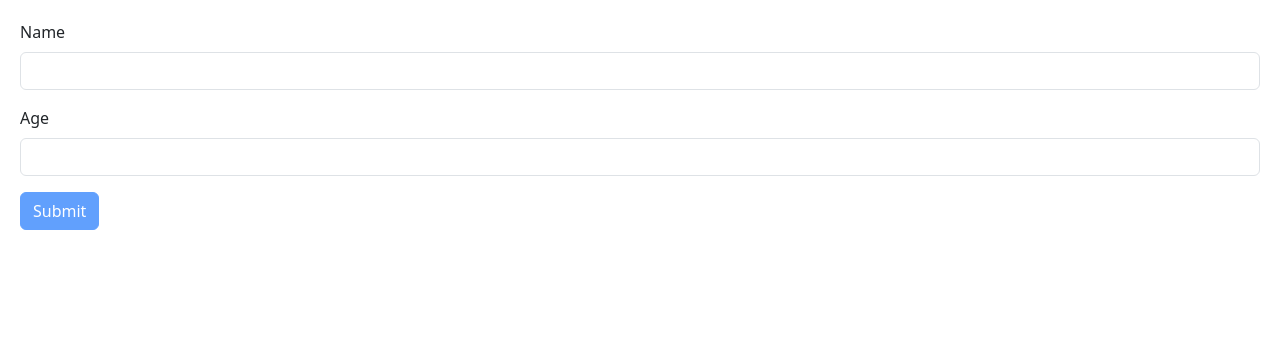
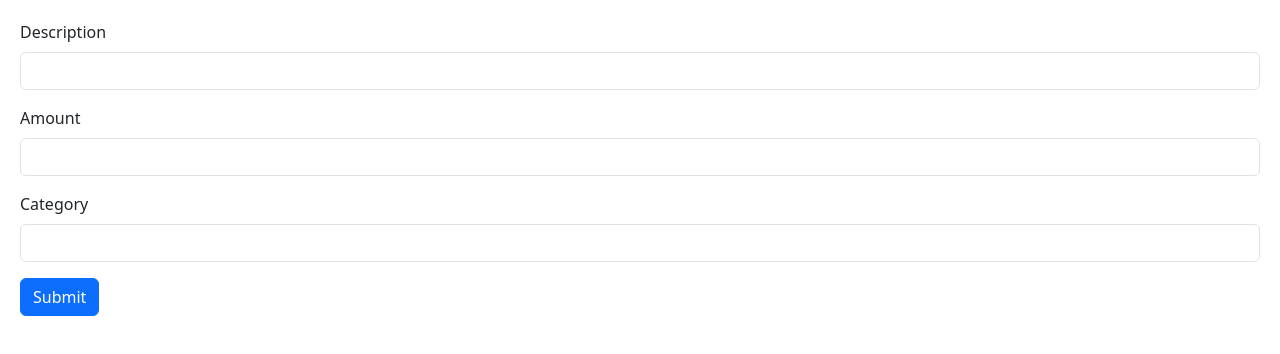
Before and after one commit to mayanjer/react-app, a React (Vite) app: page / in a window 1280 px wide. Shown: the top 354 px of the page. Built offline with nearby package versions, Linux system fonts and the light colour scheme.

Commit message:
Added a tracker form

```diff
--- a/src/App.tsx
+++ b/src/App.tsx
@@ -9,11 +9,12 @@ import HeartBtn from "./components/Heart";
 import ExpandableText from "./components/ExpandableText";
 import { LayoutFreeform } from "lucide-react";
 import Form from './components/Form'
+import TrackerForm from "./components/TrackerForm";
 
 function App() {
 
   return <>
-  <Form/>
+  <TrackerForm/>
   </>
 }
 
--- /dev/null
+++ b/src/components/TrackerForm.tsx
@@ -0,0 +1,66 @@
+import { useForm, type FieldValues } from "react-hook-form";
+
+function TrackerForm() {
+
+    const { register, formState : {errors}, handleSubmit } = useForm()
+    console.log(errors)
+
+    function onSubmit(data:FieldValues) {
+        console.log(data)
+    }
+
+    return (
+      <form onSubmit={handleSubmit(onSubmit)}>
+        <div className="mb-3">
+          <label htmlFor="description" className="form-label">
+            Description
+          </label>
+          <input
+            id="description"
+            {...register("description", { required: true, minLength: 3 })}
+            type="text"
+            className="form-control"
+          ></input>
+        </div>
+        {errors.description?.type === "required" && (
+          <p className="text-danger">Description is required</p>
+        )}
+
+        {errors.description?.type === "minLength" && (
+          <p className="text-danger">Minimum length is 3</p>
+        )}
+
+        <div className="mb-3">
+          <label htmlFor="amount" className="form-label">
+            Amount
+          </label>
+          <input
+            id="amount"
+            {...register("amount", { required: true })}
+            type="number"
+            className="form-control"
+          ></input>
+        </div>
+        {errors.amount?.type === "required" && (
+          <p className="text-danger">Amount is required</p>
+        )}
+
+        <div className="mb-3">
+          <label htmlFor="category" className="form-label">
+            Category
+          </label>
+                <input id="category" {...register('category', {required:true})} type="text" className="form-control"></input>
+            </div>
+
+        {errors.category?.type === "required" && (
+          <p className="text-danger">Category is required</p>
+        )}
+
+        <button type="submit" className="btn btn-primary">
+          Submit
+        </button>
+      </form>
+    );
+}
+
+export default TrackerForm
```
